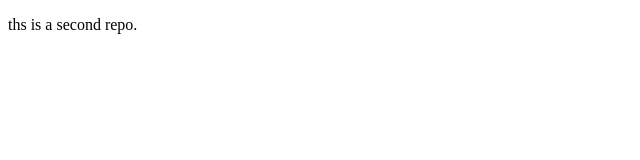
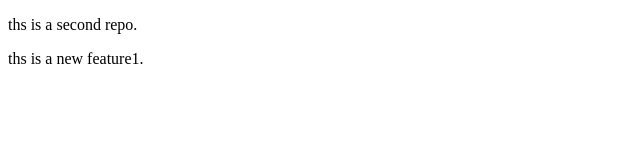
Before and after one commit to jadaprakash025/LocalRepo, a plain HTML site: page index.html in a window 1280 px wide. Shown: the whole page, without its empty margins (0-640 px from the left). Drawn offline with Linux system fonts and the light colour scheme.

Commit message:
Add New Feature1

```diff
--- a/index.html
+++ b/index.html
@@ -7,6 +7,6 @@
 </head>
 <body>
     <P> ths is a second repo.</P>
-
+   <P> ths is a new feature1.</P>
 </body>
 </html>
```
